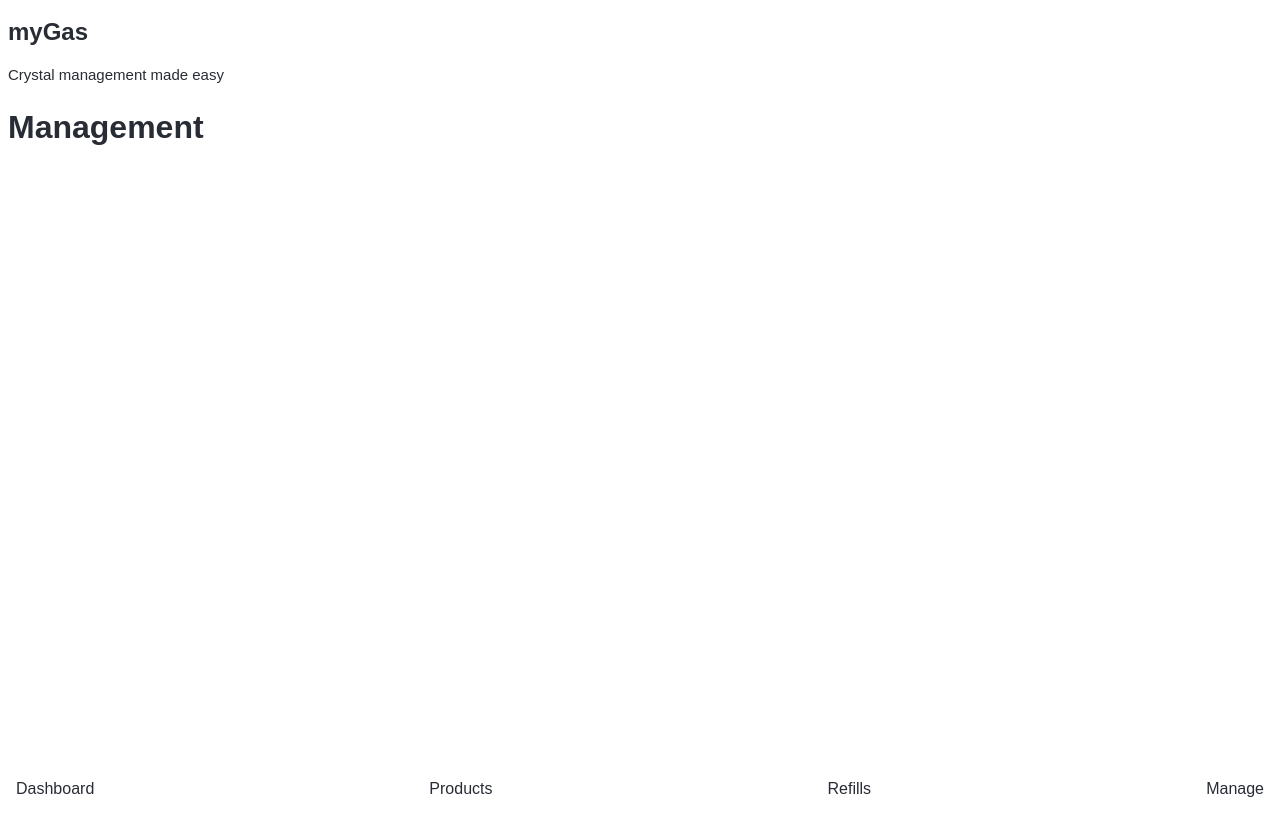
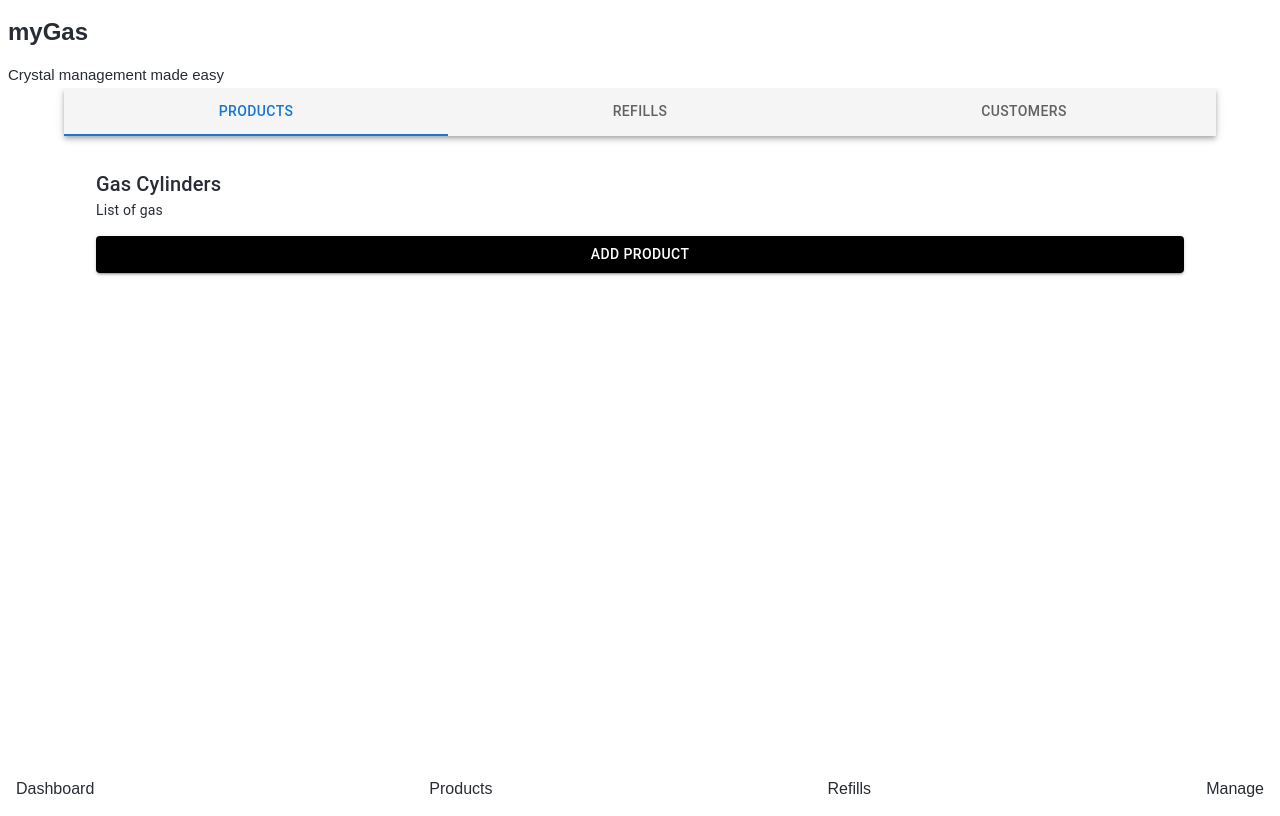
Before and after one commit to iantanui/mygas, a React (Create React App) app: page /management in a window 1280 px wide. Built offline with nearby package versions, Linux system fonts and the light colour scheme.

Commit message:
managemnt

```diff
--- a/src/components/BottomBar.js
+++ b/src/components/BottomBar.js
@@ -8,7 +8,7 @@ function BottomBar () {
         <NavLink to="/dashboard" activeClassName="active"> Dashboard</NavLink>
         <NavLink to="/products" activeClassName="active">Products</NavLink>
         <NavLink to="/refills" activeClassName="active">Refills</NavLink>
-        <NavLink to="/manage" activeClassName="active"> Manage</NavLink>
+        <NavLink to="/management" activeClassName="active"> Manage</NavLink>
     </div>
   );
 };
--- /dev/null
+++ b/src/pages/CustomerScreen.js
@@ -0,0 +1,15 @@
+import React from 'react';
+import { Container, Typography } from '@mui/material';
+
+const CustomersScreen = () => {
+  return (
+    <Container>
+      <Typography variant="h4" gutterBottom>
+        Customers
+      </Typography>
+      {/* Add your customers management code here */}
+    </Container>
+  );
+};
+
+export default CustomersScreen;
--- a/src/pages/ManagementScreen.js
+++ b/src/pages/ManagementScreen.js
@@ -1,12 +1,63 @@
-import React from 'react';
+import React, { useState } from "react";
+import { AppBar, Tabs, Tab, Box, Typography, Container } from "@mui/material";
+import ProductsScreen from "./ProductsScreen";
+import RefillsScreen from "./RefillsScreen";
+import CustomersScreen from "./CustomerScreen"; // This component needs to be created
 
-const Management = () => {
+const TabPanel = (props) => {
+  const { children, value, index, ...other } = props;
+
   return (
-    <div className="container">
-      <h1>Management</h1>
-      {/* Add management content here */}
+    <div
+      role="tabpanel"
+      hidden={value !== index}
+      id={`tabpanel-${index}`}
+      aria-labelledby={`tab-${index}`}
+      {...other}
+    >
+      {value === index && (
+        <Box p={3}>
+          <Typography>{children}</Typography>
+        </Box>
+      )}
     </div>
   );
 };
 
+const Management = () => {
+  const [value, setValue] = useState(0);
+
+  const handleChange = (event, newValue) => {
+    setValue(newValue);
+  };
+
+  return (
+    <Container>
+      <AppBar position="static" color="default">
+        <Tabs
+          value={value}
+          onChange={handleChange}
+          indicatorColor="primary"
+          textColor="primary"
+          variant="fullWidth"
+          aria-label="management tabs"
+        >
+          <Tab label="Products" />
+          <Tab label="Refills" />
+          <Tab label="Customers" />
+        </Tabs>
+      </AppBar>
+      <TabPanel value={value} index={0}>
+        <ProductsScreen />
+      </TabPanel>
+      <TabPanel value={value} index={1}>
+        <RefillsScreen />
+      </TabPanel>
+      <TabPanel value={value} index={2}>
+        <CustomersScreen />
+      </TabPanel>
+    </Container>
+  );
+};
+
 export default Management;
```
